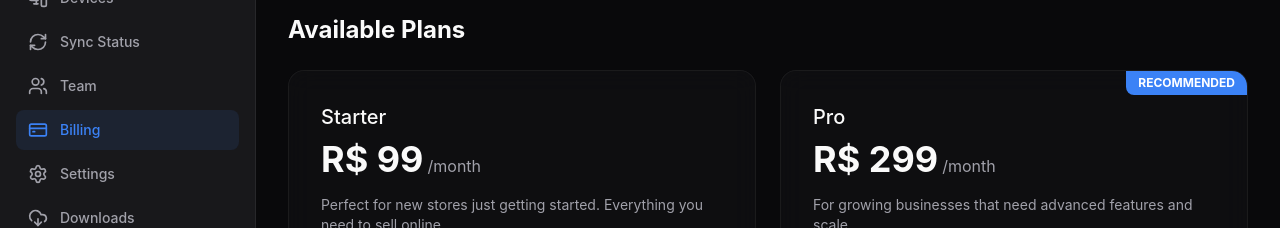
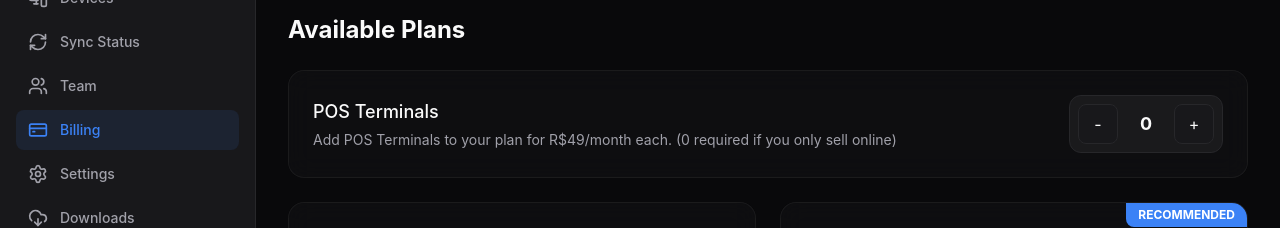
Before and after one commit to stokiv/cloud, a Next.js app: page /billing in a window 1280 px wide. Shown: the part 198-426 px from the top of the page. Built offline with nearby package versions, Linux system fonts and the light colour scheme; no server answers; sample sign-in values are in the browser's storage.

Commit message:
feat: add terminal count selector to billing checkout and display active terminal count

```diff
--- a/src/app/(dashboard)/billing/page.tsx
+++ b/src/app/(dashboard)/billing/page.tsx
@@ -17,6 +17,7 @@ interface Invoice {
 export default function BillingPage() {
   const [isLoadingPortal, setIsLoadingPortal] = useState(false);
   const [checkoutPlan, setCheckoutPlan] = useState<string | null>(null);
+  const [terminalsCount, setTerminalsCount] = useState<number>(0);
 
   // Fetch subscription and invoices
   const { data: subRes, isLoading: isSubLoading } = useSWR("/billing/subscription", fetchApi);
@@ -45,7 +46,7 @@ export default function BillingPage() {
     try {
       const res = await fetchApi("/billing/checkout", {
         method: "POST",
-        body: JSON.stringify({ plan })
+        body: JSON.stringify({ plan, terminals: terminalsCount })
       });
       if (res.data?.checkout_url) {
         window.location.href = res.data.checkout_url;
@@ -94,6 +95,11 @@ export default function BillingPage() {
                 <span className="inline-flex items-center rounded-full px-2.5 py-0.5 text-xs font-medium bg-amber-500/10 text-amber-500">Free Trial</span>
               )}
             </h2>
+            {subscription.terminals > 0 && (
+              <p className="text-sm text-foreground mt-2">
+                Active POS Terminals: <span className="font-bold">{subscription.terminals}</span>
+              </p>
+            )}
             {isTrialing && (
               <p className="text-sm text-muted-foreground mt-1">
                 You have {daysLeft} days left in your free trial. Upgrade now to avoid interruption.
@@ -120,6 +126,30 @@ export default function BillingPage() {
       {/* Pricing Plans */}
       <div id="pricing-plans" className="pt-4">
         <h2 className="text-2xl font-bold text-foreground mb-6">Available Plans</h2>
+
+        {/* POS Terminals Add-on */}
+        <div className="glass rounded-2xl border border-card-border p-6 mb-6 flex items-center justify-between">
+          <div>
+            <h3 className="font-medium text-foreground text-lg">POS Terminals</h3>
+            <p className="text-sm text-muted-foreground mt-1">Add POS Terminals to your plan for R$49/month each. (0 required if you only sell online)</p>
+          </div>
+          <div className="flex items-center gap-4 bg-white/5 p-2 rounded-xl border border-card-border">
+            <button
+              onClick={() => setTerminalsCount(Math.max(0, terminalsCount - 1))}
+              className="w-10 h-10 rounded-lg bg-card border border-card-border flex items-center justify-center hover:bg-white/10 transition-colors"
+            >
+              -
+            </button>
+            <span className="w-6 text-center font-bold text-lg">{terminalsCount}</span>
+            <button
+              onClick={() => setTerminalsCount(terminalsCount + 1)}
+              className="w-10 h-10 rounded-lg bg-card border border-card-border flex items-center justify-center hover:bg-white/10 transition-colors"
+            >
+              +
+            </button>
+          </div>
+        </div>
+
         <div className="grid md:grid-cols-2 gap-6">
           {/* Starter Plan */}
           <div className="glass rounded-2xl border border-card-border p-8 flex flex-col relative overflow-hidden">
```
